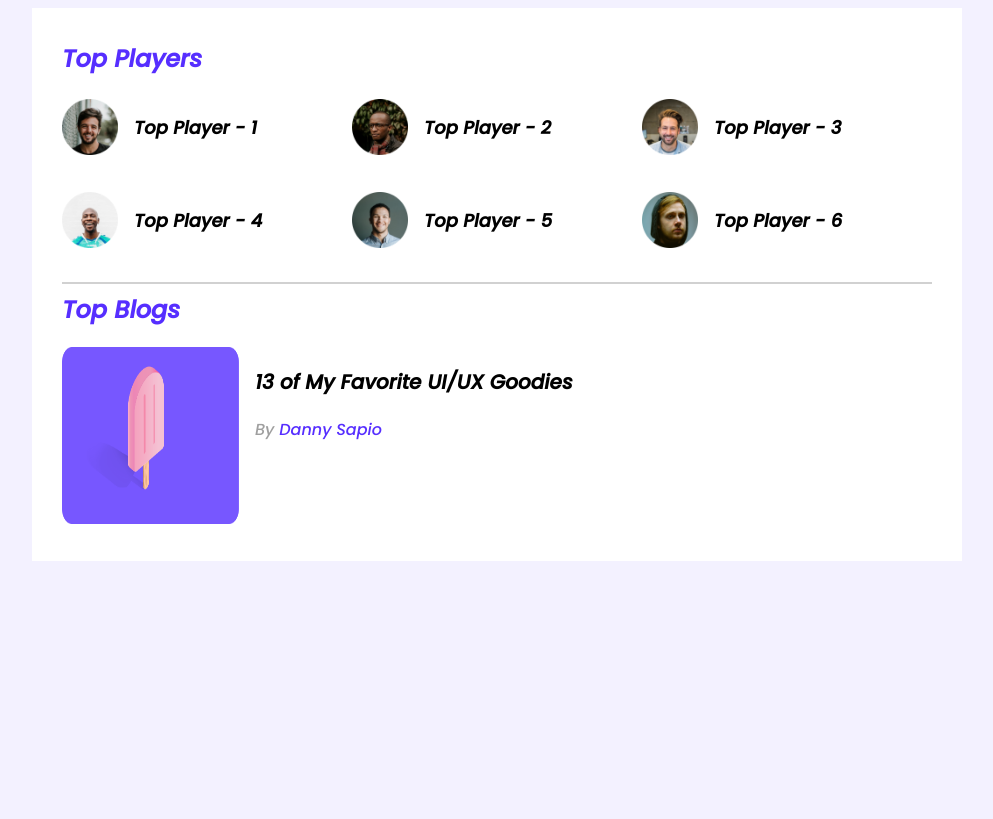
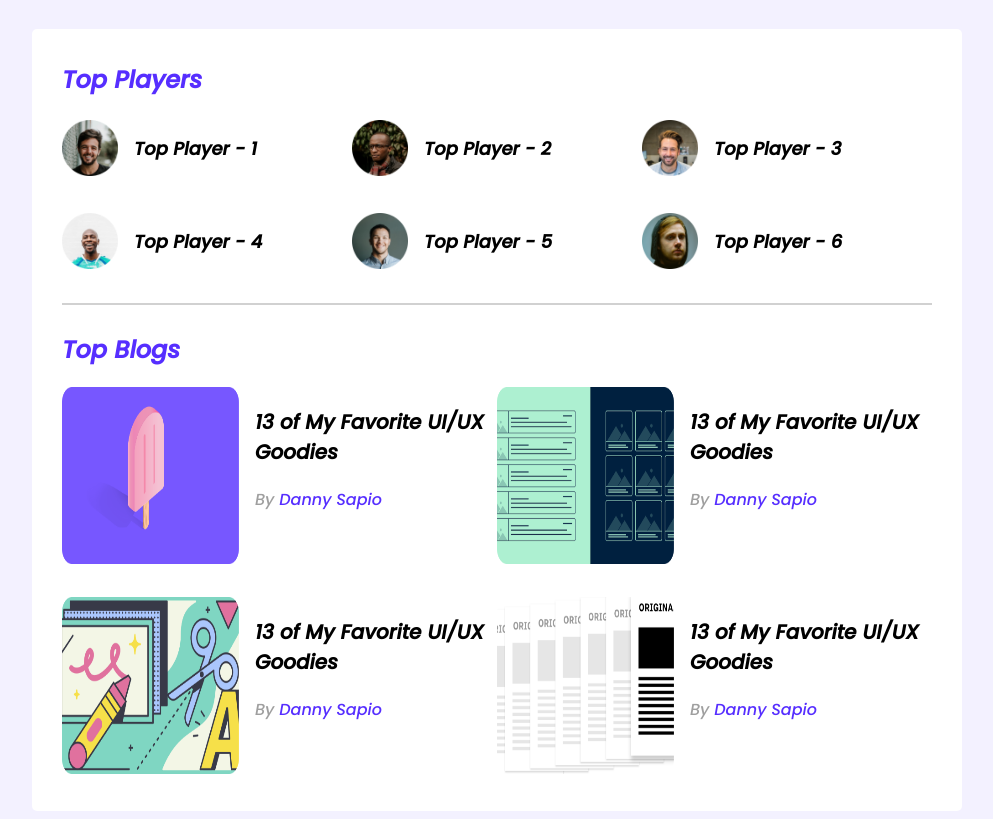
Before and after one commit to ahkamulbd/Module9Project, a plain HTML site: page index.html in a window 1280 px wide. Shown: the whole page, without its empty margins (143-1136 px from the left). Drawn offline with Linux system fonts and the light colour scheme.

Commit message:
Rest of the codes added to complete Top Blogs Section according to Lecture 9-6

```diff
--- a/css/style.css
+++ b/css/style.css
@@ -9,6 +9,8 @@ body {
 
 main {
     display: flex;
+    flex-direction: column;
+    align-items: center;
     justify-content: center;
 }
 
@@ -16,10 +18,13 @@ main {
     background-color: #FFFFFF;
     width: 870px;
     padding: 30px;
+    border-radius: 5px;
+    margin-top: 21px;
 }
 
 hr {
     border: 1px solid #D1D1D1;
+    margin-bottom: 27px;
 }
 
 /* Top Player Style */
@@ -57,6 +62,11 @@ hr {
 /* ----------------------------
     Top Blog Styles
 ------------------------------*/
+.blogs {
+    display: grid;
+    grid-template-columns: repeat(2, 1fr);
+    grid-row-gap: 26px;
+}
 
 .blog {
     display: flex;
--- a/index.html
+++ b/index.html
@@ -61,6 +61,36 @@
                             <p class="blog-author">By <a href="">Danny Sapio</a></p>
                         </div>
                     </article>
+                    <article class="blog">
+                        <div class="thumbnail">
+                            <img src="images/blogs/blog-2.png" alt="">
+                        </div>
+                        <div class="blog-info">
+                            <h3 class="blog-title">13 of My Favorite
+                                UI/UX Goodies</h3>
+                            <p class="blog-author">By <a href="">Danny Sapio</a></p>
+                        </div>
+                    </article>
+                    <article class="blog">
+                        <div class="thumbnail">
+                            <img src="images/blogs/blog-3.png" alt="">
+                        </div>
+                        <div class="blog-info">
+                            <h3 class="blog-title">13 of My Favorite
+                                UI/UX Goodies</h3>
+                            <p class="blog-author">By <a href="">Danny Sapio</a></p>
+                        </div>
+                    </article>
+                    <article class="blog">
+                        <div class="thumbnail">
+                            <img src="images/blogs/blog-4.png" alt="">
+                        </div>
+                        <div class="blog-info">
+                            <h3 class="blog-title">13 of My Favorite
+                                UI/UX Goodies</h3>
+                            <p class="blog-author">By <a href="">Danny Sapio</a></p>
+                        </div>
+                    </article>
                 </div>
             </div>
         </section>
```
